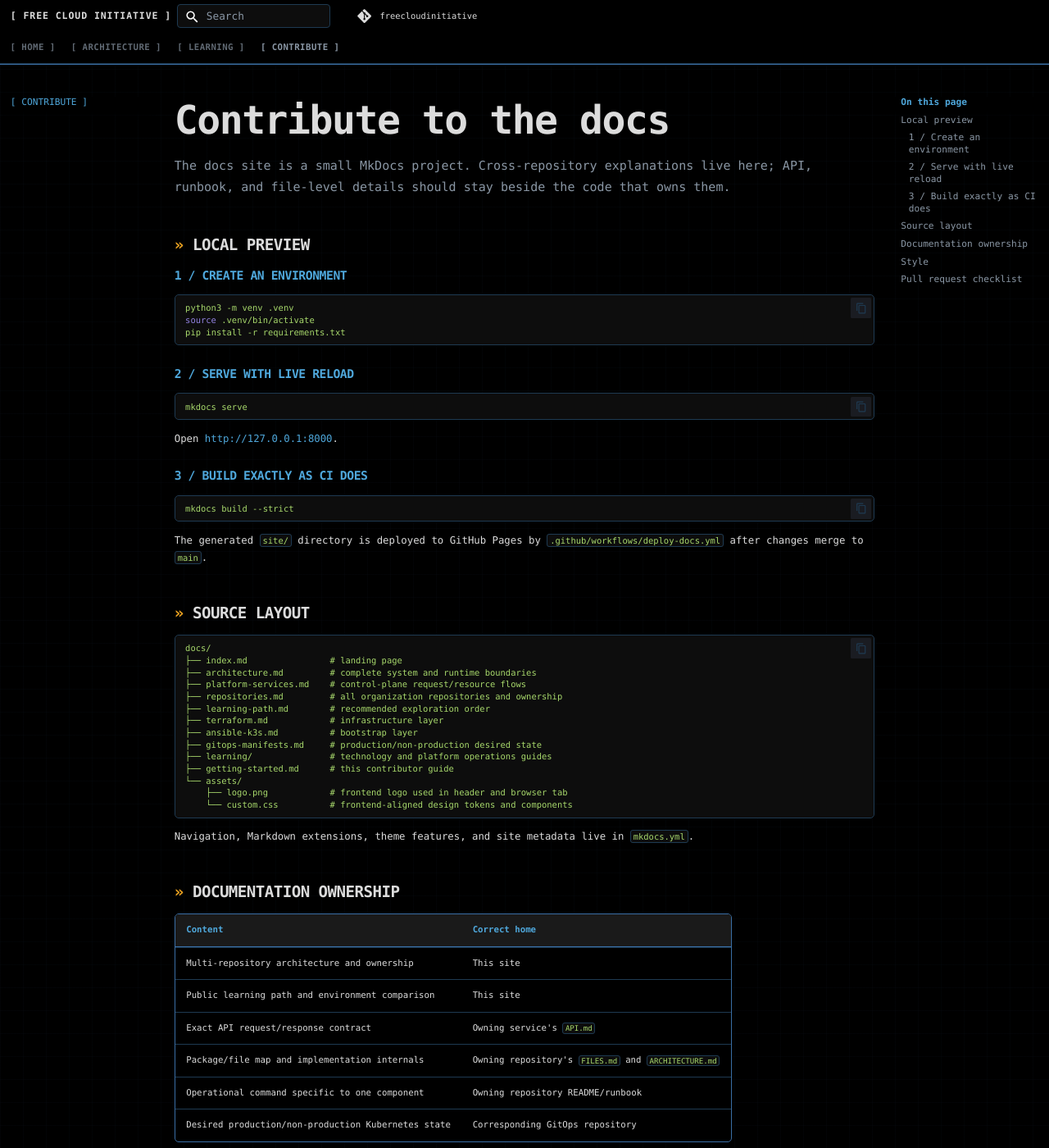
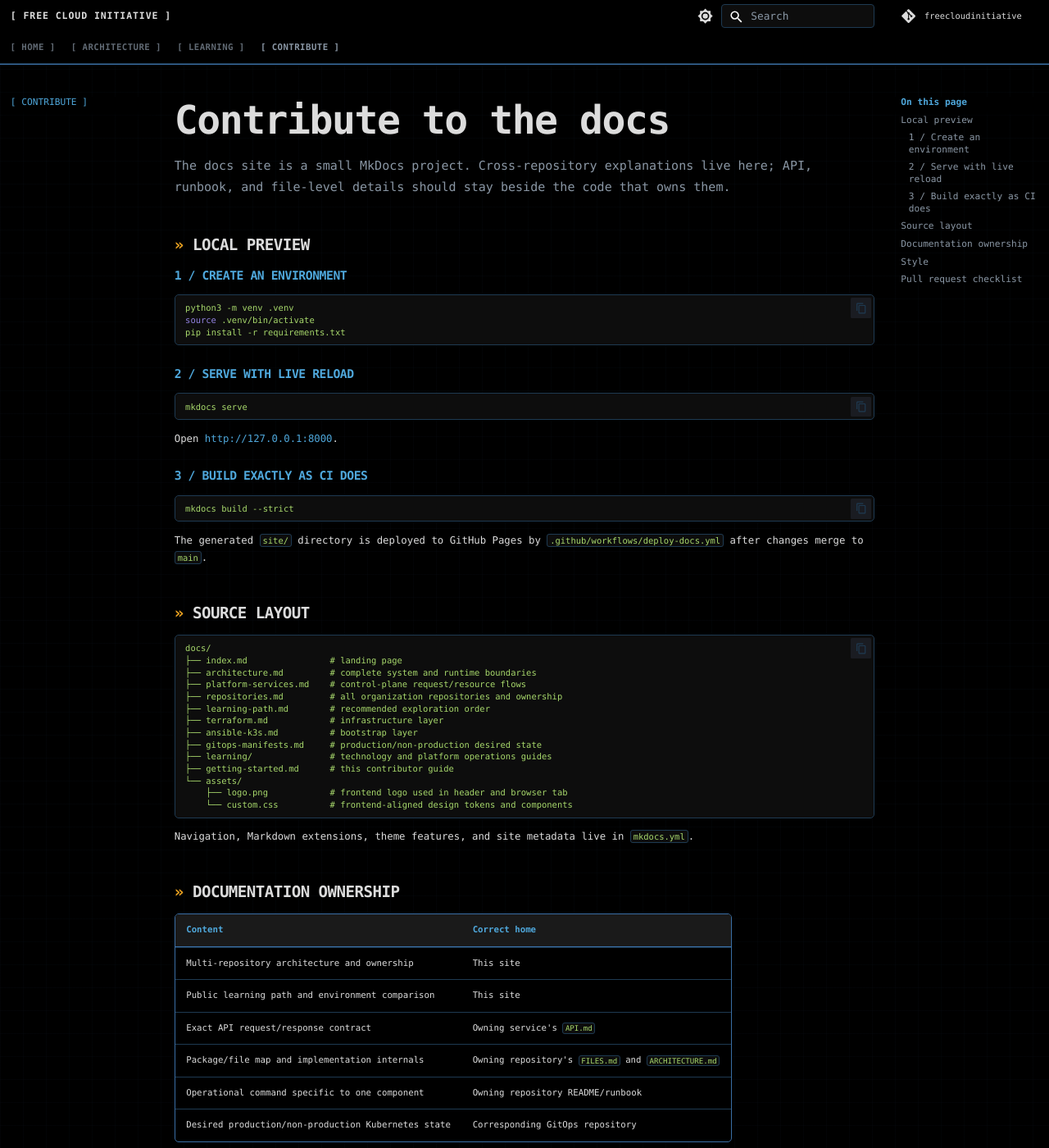
Before and after one commit to freecloudinitiative/docs, an MkDocs documentation site: the page built from docs/getting-started.md, in a window 1280 px wide and 1400 px high. Shown: the whole window at 82% size. Built offline with MkDocs 1.6.1 and Material for MkDocs 9.7.7, drawn with Linux system fonts in a browser that asks for light colours; some of the changed text lies outside the part shown.

Commit message:
docs: align navbar controls

```diff
--- a/docs/assets/custom.css
+++ b/docs/assets/custom.css
@@ -33,6 +33,45 @@
   --md-primary-fg-color--dark: var(--dash-bg);
   --md-accent-fg-color: var(--dash-accent);
   --md-accent-fg-color--transparent: rgba(232, 160, 32, 0.12);
+  --md-typeset-a-color: var(--dash-label);
+  --md-code-bg-color: var(--dash-input-bg);
+  --md-code-fg-color: var(--dash-input-text);
+  --md-footer-bg-color: var(--dash-menu-bg);
+  --md-footer-bg-color--dark: var(--dash-bg);
+}
+
+[data-md-color-scheme="default"] {
+  --dash-bg: #f6f8fa;
+  --dash-border: #3a6ea5;
+  --dash-border-subtle: #bfd0e0;
+  --dash-label: #216d9e;
+  --dash-text: #17212b;
+  --dash-text-dim: #536273;
+  --dash-accent: #a85f00;
+  --dash-gold: #7f5b08;
+  --dash-menu-bg: #e8eef5;
+  --dash-menu-hover: #d9e5ef;
+  --dash-hover-bg: #e7f1fa;
+  --dash-tab-underline: #246eaa;
+  --dash-search-bg: #c9821e;
+  --dash-search-hover-bg: #b66e0f;
+  --dash-search-text: #101820;
+  --dash-row-selected-bg: #d7e7f4;
+  --dash-input-bg: #edf2f7;
+  --dash-input-text: #356814;
+  --dash-success: #337a46;
+  --dash-danger: #b3263e;
+
+  --md-default-bg-color: var(--dash-bg);
+  --md-default-fg-color: var(--dash-text);
+  --md-default-fg-color--light: var(--dash-text-dim);
+  --md-default-fg-color--lighter: #6d7c8c;
+  --md-default-fg-color--lightest: var(--dash-border-subtle);
+  --md-primary-fg-color: var(--dash-bg);
+  --md-primary-fg-color--light: var(--dash-hover-bg);
+  --md-primary-fg-color--dark: var(--dash-menu-bg);
+  --md-accent-fg-color: var(--dash-accent);
+  --md-accent-fg-color--transparent: rgba(168, 95, 0, 0.12);
   --md-typeset-a-color: var(--dash-label);
   --md-code-bg-color: var(--dash-input-bg);
   --md-code-fg-color: var(--dash-input-text);
@@ -142,7 +181,9 @@ body {
 }
 
 .md-header__title {
-  display: none;
+  flex: 1 1 auto;
+  min-width: 0;
+  visibility: hidden;
 }
 
 .md-header__button.md-logo {
@@ -150,6 +191,7 @@ body {
   display: inline-flex;
   margin-right: 0.4rem;
   padding-right: 0;
+  flex: 0 0 auto;
   width: auto;
 }
 
--- a/mkdocs.yml
+++ b/mkdocs.yml
@@ -18,9 +18,18 @@ theme:
   favicon: assets/logo.png
   font: false
   palette:
-    scheme: slate
-    primary: custom
-    accent: custom
+    - scheme: slate
+      primary: custom
+      accent: custom
+      toggle:
+        icon: material/brightness-7
+        name: Switch to light mode
+    - scheme: default
+      primary: custom
+      accent: custom
+      toggle:
+        icon: material/brightness-4
+        name: Switch to dark mode
   features:
     - navigation.tabs
     - navigation.tabs.sticky
```
Also changed, not shown: docs/getting-started.md (+1 -1 lines).
